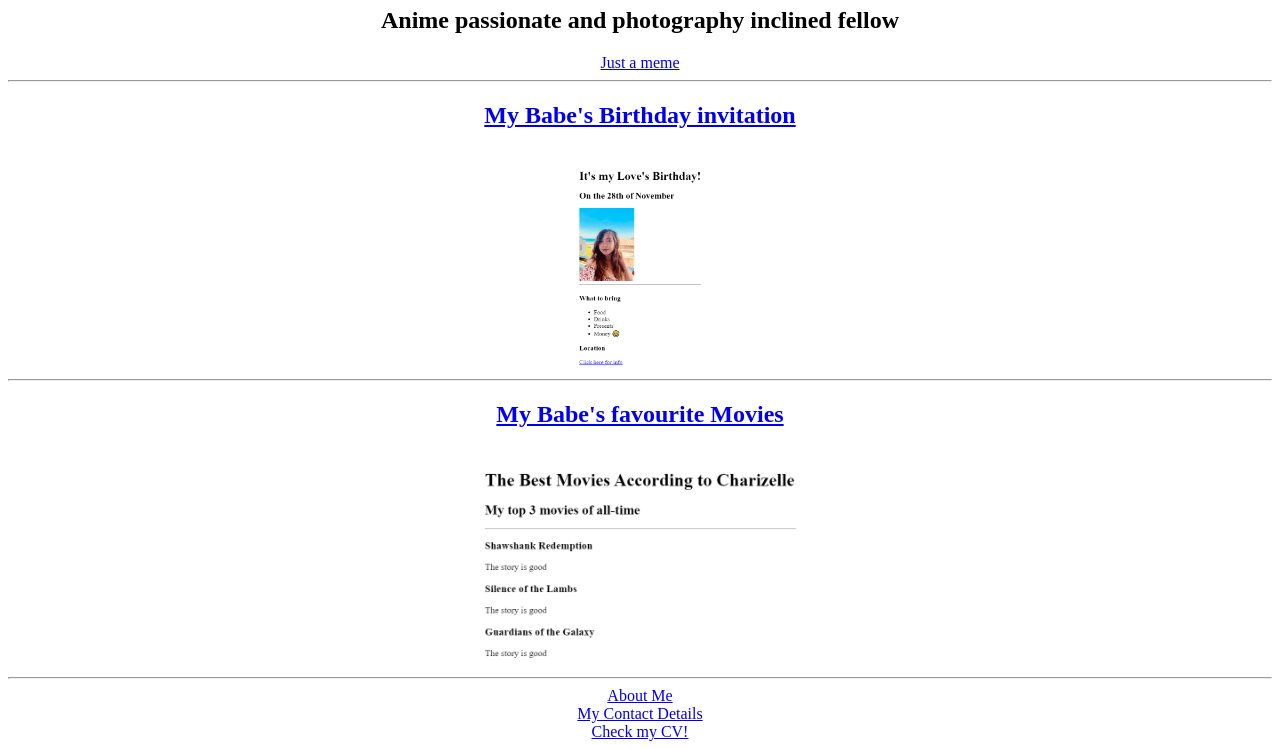
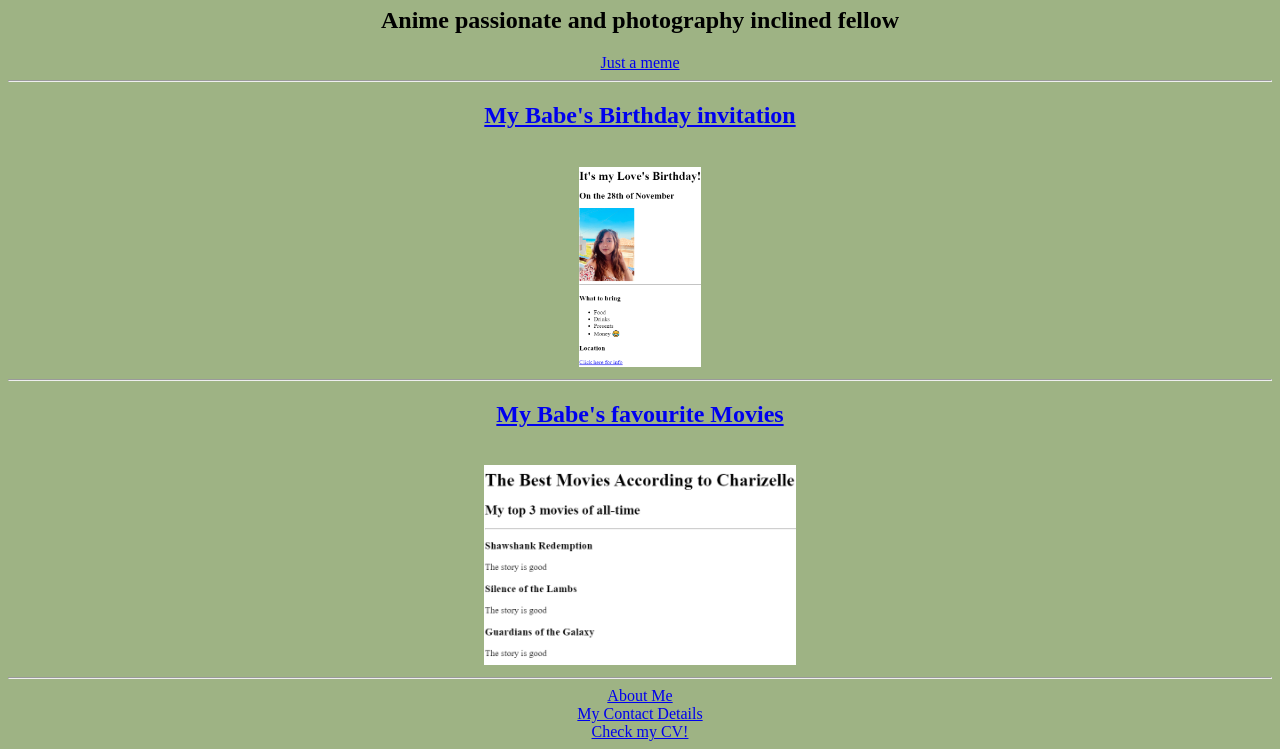
Before and after one commit to Jefoiry/html.portfolio, a plain HTML site: page index.html in a window 1280 px wide. Shown: the part 73-822 px from the top of the page. Drawn offline with Linux system fonts and the light colour scheme.

Commit message:
Update style.css

```diff
--- a/style.css
+++ b/style.css
@@ -11,7 +11,7 @@ p {
 }
 
 body {
-background-color: 9EB384;
+background-color: #9EB384;
 }
 
 #Meme {
```
